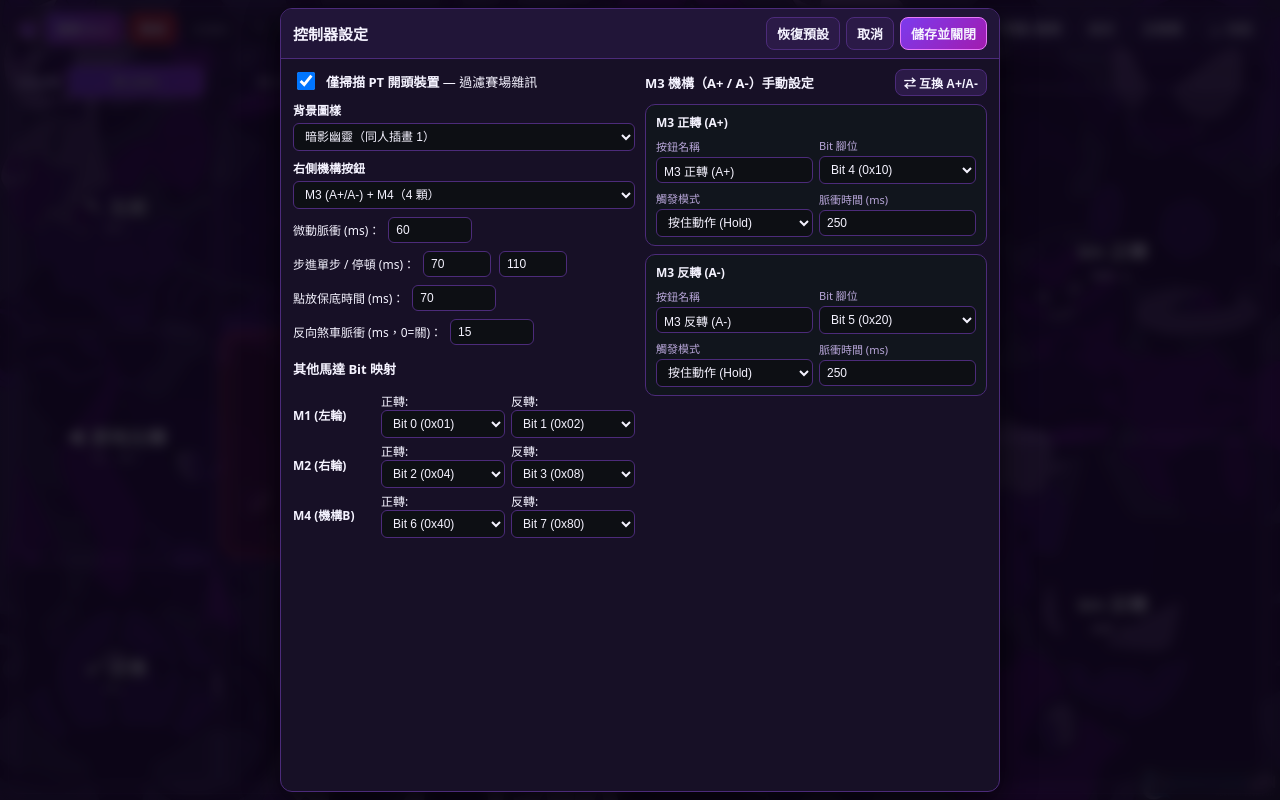
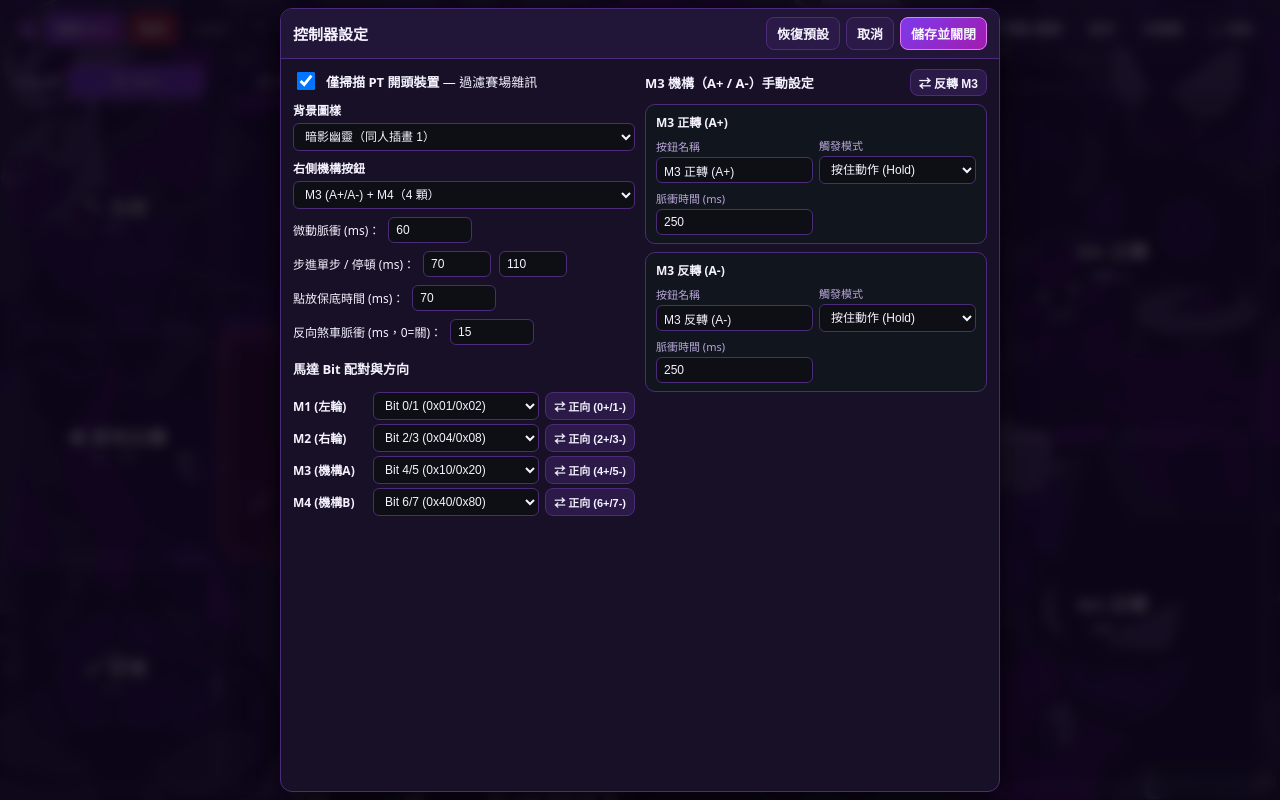
Before and after one commit to LS404-123/ptbc_controller, a plain HTML site: page index.html in a window 1280 px wide. Both pictures are taken after a click on the button "設定". Drawn offline with Linux system fonts and the light colour scheme.

Commit message:
feat: pair each motor to a 2-bit pair with 1-click direction reverse button

```diff
--- a/index.html
+++ b/index.html
@@ -244,7 +244,9 @@
       display: grid; grid-template-columns: 1fr 1fr; gap: 10px; align-content: start;
     }
     .settings-col { display: flex; flex-direction: column; gap: 8px; min-width: 0; }
-    .map-row { display: grid; grid-template-columns: 82px 1fr 1fr; gap: 6px; align-items: center; margin: 4px 0; font-size: 12px; }
+    .map-row { display: grid; grid-template-columns: 74px 1fr auto; gap: 6px; align-items: center; margin: 4px 0; font-size: 12px; }
+    .rev-btn { padding: 5px 8px; font-size: 11px; white-space: nowrap; }
+    .rev-btn.is-rev { background: #7c3aed; border-color: var(--accent-glow); color: #fff; }
     .m3-cfg-card {
       background: #11151d; border: 1px solid var(--border); border-radius: 10px;
       padding: 8px 10px; display: flex; flex-direction: column; gap: 6px;
@@ -352,23 +354,20 @@
             <span>反向煞車脈衝 (ms，0=關)：</span>
             <input type="number" id="numBrakeMs" min="0" max="150" step="5" style="width:84px;" />
           </label>
-          <h4 style="margin:6px 0 2px; font-size:13px;">其他馬達 Bit 映射</h4>
+          <h4 style="margin:6px 0 2px; font-size:13px;">馬達 Bit 配對與方向</h4>
           <div id="mapRows"></div>
         </div>
 
         <div class="settings-col">
           <div style="display:flex; align-items:center; justify-content:space-between; gap:8px;">
             <h4 style="margin:0; font-size:13px;">M3 機構（A+ / A-）手動設定</h4>
-            <button type="button" class="btn-sm" id="btnSwapM3Bits" style="padding:4px 8px; font-size:12px;">⇄ 互換 A+/A-</button>
+            <button type="button" class="btn-sm" id="btnSwapM3Bits" style="padding:4px 8px; font-size:12px;">⇄ 反轉 M3</button>
           </div>
           <div class="m3-cfg-card">
             <strong style="font-size:12px;">M3 正轉 (A+)</strong>
             <div class="m3-cfg-grid">
               <label>按鈕名稱
                 <input type="text" id="m3pLabel" maxlength="20" placeholder="M3 正轉 (A+)" />
-              </label>
-              <label>Bit 腳位
-                <select id="m3pBit"></select>
               </label>
               <label>觸發模式
                 <select id="m3pMode">
@@ -387,9 +386,6 @@
             <div class="m3-cfg-grid">
               <label>按鈕名稱
                 <input type="text" id="m3nLabel" maxlength="20" placeholder="M3 反轉 (A-)" />
-              </label>
-              <label>Bit 腳位
-                <select id="m3nBit"></select>
               </label>
               <label>觸發模式
                 <select id="m3nMode">
@@ -444,21 +440,43 @@ function loadSettings() {
   };
 }
 
+const BIT_PAIRS = [
+  { id: 0, label: "Bit 0/1 (0x01/0x02)", a: 0x01, b: 0x02, bi: 0, bj: 1 },
+  { id: 1, label: "Bit 2/3 (0x04/0x08)", a: 0x04, b: 0x08, bi: 2, bj: 3 },
+  { id: 2, label: "Bit 4/5 (0x10/0x20)", a: 0x10, b: 0x20, bi: 4, bj: 5 },
+  { id: 3, label: "Bit 6/7 (0x40/0x80)", a: 0x40, b: 0x80, bi: 6, bj: 7 },
+];
+
+const MOTOR_CHANNELS = [
+  ["M1 (左輪)", "m1p", "m1n"],
+  ["M2 (右輪)", "m2p", "m2n"],
+  ["M3 (機構A)", "m3p", "m3n"],
+  ["M4 (機構B)", "m4p", "m4n"],
+];
+
 function normalizeKeyMap(raw) {
-  const used = new Set();
-  const dupKeys = [];
-  const out = { ...raw };
-  for (const k of Object.keys(DEFAULT_MAP)) {
-    const v = Number(out[k]);
-    if ((v & (v - 1)) === 0 && v >= 1 && v <= 128 && !used.has(v)) {
-      used.add(v);
-      out[k] = v;
+  const usedPairs = new Set();
+  const pending = [];
+  const out = {};
+  for (const [, kp, kn] of MOTOR_CHANNELS) {
+    const vp = Number(raw[kp]);
+    const vn = Number(raw[kn]);
+    const pair = BIT_PAIRS.find((p) => (p.a === vp && p.b === vn) || (p.b === vp && p.a === vn))
+      || BIT_PAIRS.find((p) => p.a === vp || p.b === vp);
+    if (pair && !usedPairs.has(pair.id)) {
+      usedPairs.add(pair.id);
+      const rev = pair.b === vp;
+      out[kp] = rev ? pair.b : pair.a;
+      out[kn] = rev ? pair.a : pair.b;
     } else {
-      dupKeys.push(k);
+      pending.push([kp, kn]);
     }
   }
-  const free = [1, 2, 4, 8, 16, 32, 64, 128].filter((b) => !used.has(b));
-  dupKeys.forEach((k, i) => { out[k] = free[i]; });
+  const free = BIT_PAIRS.filter((p) => !usedPairs.has(p.id));
+  pending.forEach(([kp, kn], i) => {
+    out[kp] = free[i].a;
+    out[kn] = free[i].b;
+  });
   return out;
 }
 
@@ -1112,26 +1130,22 @@ const numStepPauseMs = document.getElementById("numStepPauseMs");
 const numMinHoldMs = document.getElementById("numMinHoldMs");
 const numBrakeMs = document.getElementById("numBrakeMs");
 const m3pLabel = document.getElementById("m3pLabel");
-const m3pBit = document.getElementById("m3pBit");
 const m3pMode = document.getElementById("m3pMode");
 const m3pPulseMs = document.getElementById("m3pPulseMs");
 const m3nLabel = document.getElementById("m3nLabel");
-const m3nBit = document.getElementById("m3nBit");
 const m3nMode = document.getElementById("m3nMode");
 const m3nPulseMs = document.getElementById("m3nPulseMs");
 
-const CHANNELS = [
-  ["M1 (左輪)", "m1p", "m1n"],
-  ["M2 (右輪)", "m2p", "m2n"],
-  ["M4 (機構B)", "m4p", "m4n"],
-];
+function pairOptions(selectedId) {
+  return BIT_PAIRS.map((p) =>
+    `<option value="${p.id}" ${p.id === selectedId ? "selected" : ""}>${p.label}</option>`
+  ).join("");
+}
 
-function bitOptions(selected) {
-  return Array.from({ length: 8 }, (_, i) => {
-    const v = 1 << i;
-    const hex = "0x" + v.toString(16).padStart(2, "0").toUpperCase();
-    return `<option value="${v}" ${v === selected ? "selected" : ""}>Bit ${i} (${hex})</option>`;
-  }).join("");
+function syncRevBtnLabel(btn, pairId, rev) {
+  const p = BIT_PAIRS[pairId] || BIT_PAIRS[0];
+  btn.textContent = rev ? `⇄ 反向 (${p.bj}+/${p.bi}-)` : `⇄ 正向 (${p.bi}+/${p.bj}-)`;
+  btn.classList.toggle("is-rev", rev);
 }
 
 function syncPulseInputs() {
@@ -1142,26 +1156,35 @@ m3pMode.onchange = syncPulseInputs;
 m3nMode.onchange = syncPulseInputs;
 
 document.getElementById("btnSwapM3Bits").onclick = () => {
-  const tmp = m3pBit.value;
-  m3pBit.value = m3nBit.value;
-  m3nBit.value = tmp;
-  m3pBit.dataset.prevVal = m3pBit.value;
-  m3nBit.dataset.prevVal = m3nBit.value;
+  const m3Btn = mapRows.querySelector('.rev-btn[data-kp="m3p"]');
+  if (m3Btn) m3Btn.click();
 };
 
-function bindBitSwapSelects() {
-  const selects = [m3pBit, m3nBit, ...mapRows.querySelectorAll("select")];
+function bindMotorPairRows() {
+  const rows = [...mapRows.querySelectorAll(".map-row")];
+  const selects = rows.map((r) => r.querySelector("select"));
   selects.forEach((s) => { s.dataset.prevVal = s.value; });
-  selects.forEach((sel) => {
+  rows.forEach((row) => {
+    const sel = row.querySelector("select");
+    const btn = row.querySelector(".rev-btn");
     sel.onchange = () => {
       const nextVal = sel.value;
       const prevVal = sel.dataset.prevVal;
-      const other = selects.find((s) => s !== sel && s.value === nextVal);
-      if (other && prevVal) {
-        other.value = prevVal;
-        other.dataset.prevVal = prevVal;
+      const otherRow = rows.find((r) => r !== row && r.querySelector("select").value === nextVal);
+      if (otherRow && prevVal !== undefined) {
+        const otherSel = otherRow.querySelector("select");
+        const otherBtn = otherRow.querySelector(".rev-btn");
+        otherSel.value = prevVal;
+        otherSel.dataset.prevVal = prevVal;
+        syncRevBtnLabel(otherBtn, Number(prevVal), otherBtn.dataset.rev === "1");
       }
       sel.dataset.prevVal = nextVal;
+      syncRevBtnLabel(btn, Number(nextVal), btn.dataset.rev === "1");
+    };
+    btn.onclick = () => {
+      const rev = btn.dataset.rev !== "1";
+      btn.dataset.rev = rev ? "1" : "0";
+      syncRevBtnLabel(btn, Number(sel.value), rev);
     };
   });
 }
@@ -1192,25 +1215,28 @@ function openSettings() {
   numBrakeMs.value = uiSettings.brakeMs ?? DEFAULT_SETTINGS.brakeMs;
 
   m3pLabel.value = uiSettings.m3p.label;
-  m3pBit.innerHTML = bitOptions(keyMap.m3p);
   m3pMode.value = uiSettings.m3p.mode;
   m3pPulseMs.value = uiSettings.m3p.pulseMs;
 
   m3nLabel.value = uiSettings.m3n.label;
-  m3nBit.innerHTML = bitOptions(keyMap.m3n);
   m3nMode.value = uiSettings.m3n.mode;
   m3nPulseMs.value = uiSettings.m3n.pulseMs;
 
   syncPulseInputs();
 
-  mapRows.innerHTML = CHANNELS.map(([name, kp, kn]) => `
-    <div class="map-row">
-      <strong>${name}</strong>
-      <label>正轉: <select data-key="${kp}">${bitOptions(keyMap[kp])}</select></label>
-      <label>反轉: <select data-key="${kn}">${bitOptions(keyMap[kn])}</select></label>
-    </div>
-  `).join("");
-  bindBitSwapSelects();
+  const normMap = normalizeKeyMap(keyMap);
+  mapRows.innerHTML = MOTOR_CHANNELS.map(([name, kp, kn]) => {
+    const p = BIT_PAIRS.find((x) => x.a === normMap[kp] || x.b === normMap[kp]) || BIT_PAIRS[0];
+    const rev = normMap[kp] === p.b;
+    return `
+      <div class="map-row">
+        <strong>${name}</strong>
+        <select data-kp="${kp}" data-kn="${kn}">${pairOptions(p.id)}</select>
+        <button type="button" class="btn-sm rev-btn${rev ? " is-rev" : ""}" data-kp="${kp}" data-rev="${rev ? "1" : "0"}">${rev ? `⇄ 反向 (${p.bj}+/${p.bi}-)` : `⇄ 正向 (${p.bi}+/${p.bj}-)`}</button>
+      </div>
+    `;
+  }).join("");
+  bindMotorPairRows();
   settingsDialog.hidden = false;
 }
 
@@ -1258,10 +1284,13 @@ document.getElementById("btnSaveSettings").onclick = () => {
     pulseMs: Math.max(20, Math.min(5000, Number(m3nPulseMs.value) || 250)),
   };
 
-  keyMap.m3p = Number(m3pBit.value);
-  keyMap.m3n = Number(m3nBit.value);
-  mapRows.querySelectorAll("select").forEach((sel) => {
-    keyMap[sel.dataset.key] = Number(sel.value);
+  mapRows.querySelectorAll(".map-row").forEach((row) => {
+    const sel = row.querySelector("select");
+    const btn = row.querySelector(".rev-btn");
+    const p = BIT_PAIRS[Number(sel.value)] || BIT_PAIRS[0];
+    const rev = btn.dataset.rev === "1";
+    keyMap[sel.dataset.kp] = rev ? p.b : p.a;
+    keyMap[sel.dataset.kn] = rev ? p.a : p.b;
   });
 
   localStorage.setItem(STORAGE_KEY, JSON.stringify(keyMap));
--- a/sw.js
+++ b/sw.js
@@ -1,4 +1,4 @@
-const CACHE = "ptbc-a01-v20";
+const CACHE = "ptbc-a01-v21";
 const ASSETS = [
   "./",
   "./index.html",
```
